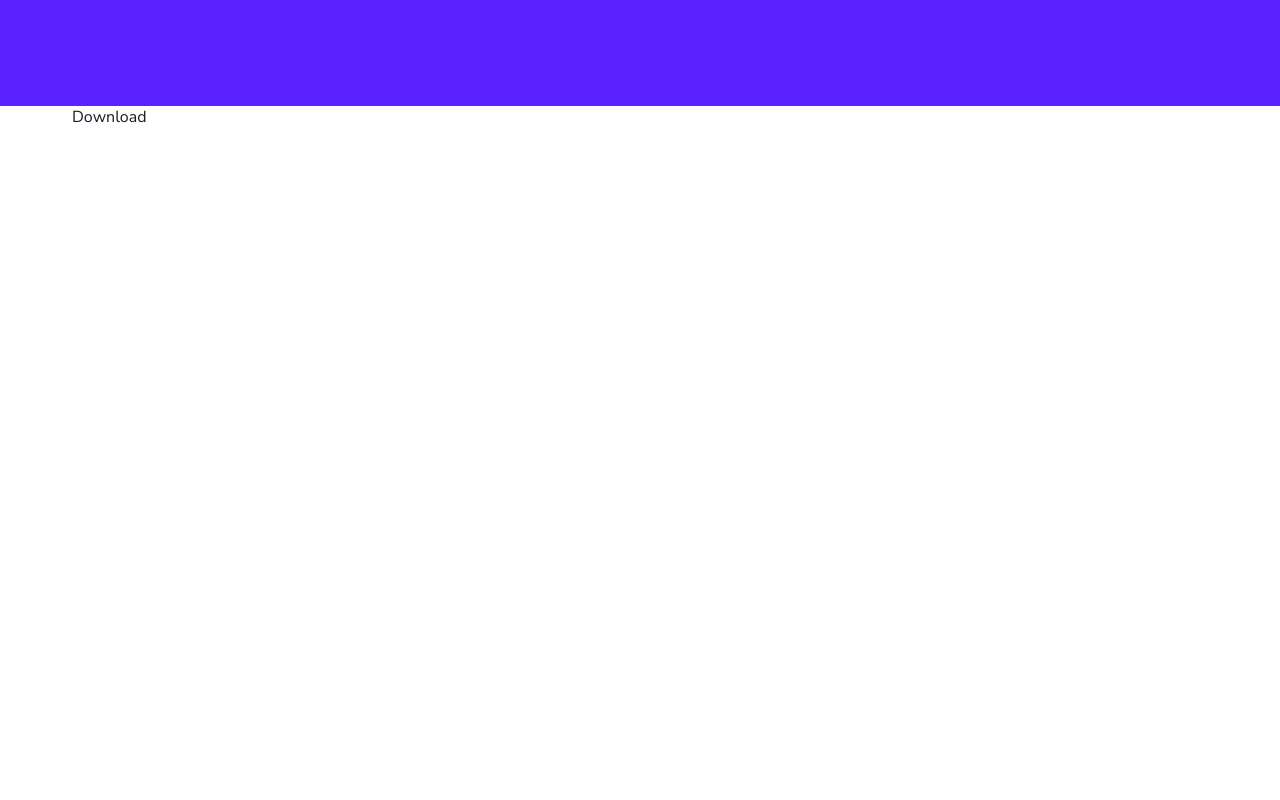
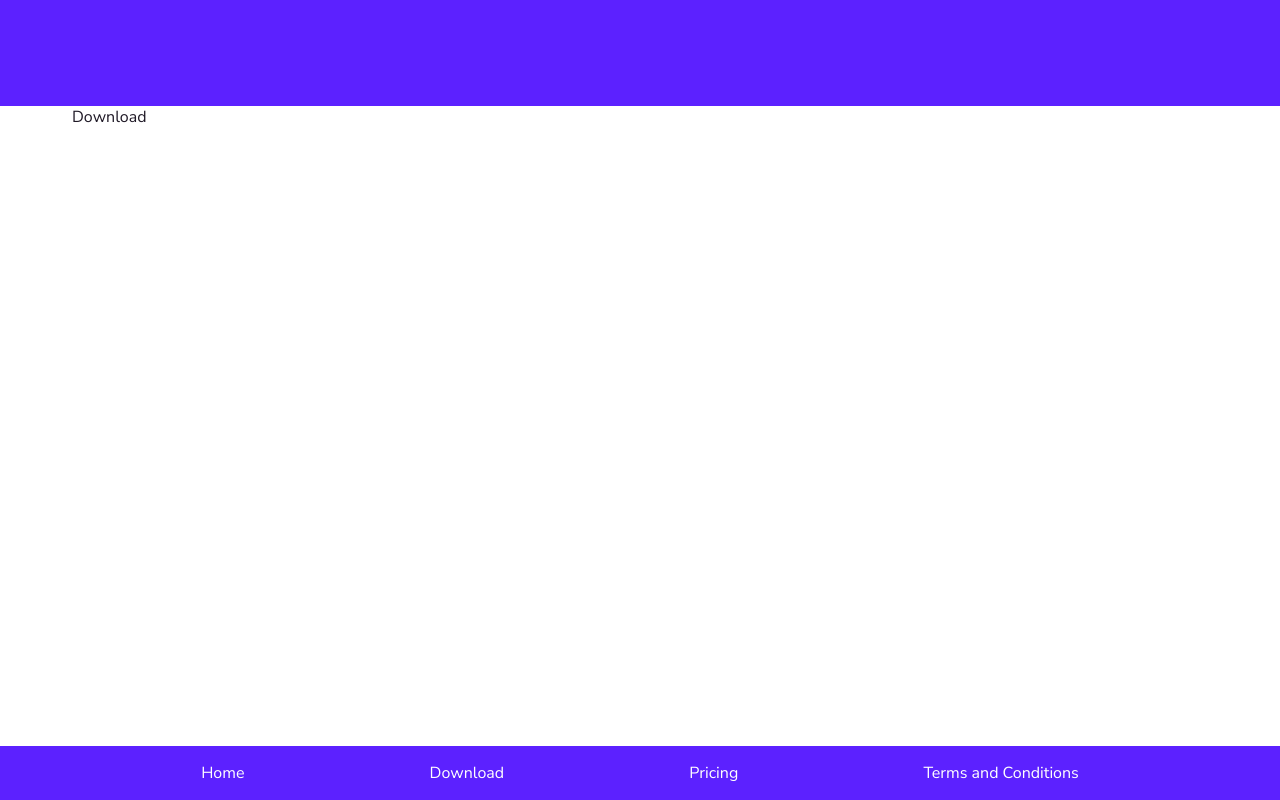
Before and after one commit to jukuly/scribeai-web, a React (Create React App) app: page / in a window 1280 px wide. Shown: the part 2524-3324 px from the top of the page. Before the commit the page ends 3270 px from the top, so only its background shows below. Built offline with nearby package versions, Linux system fonts and the light colour scheme; no server answers.

Commit message:
footer component

```diff
--- /dev/null
+++ b/src/components/footer/footer.module.scss
@@ -0,0 +1,24 @@
+.footerList {
+  padding: 1rem;
+  background-color: #5c21ff;
+  box-shadow: 0 0 25px rgba($color: #000000, $alpha: 0.2);
+  z-index: 99999;
+  color: #ffffff;
+  list-style-type: none;
+  display: flex;
+  align-items: center;
+  justify-content: space-evenly;
+  a {
+    text-decoration: none;
+    color: #ffffff;
+    background-image: linear-gradient(#ffffff, #ffffff);
+    background-size: 0% 0.075em;
+    background-position-y: 100%;
+    background-position-x: 0%;
+    background-repeat: no-repeat;
+    transition: background-size 150ms ease-in-out;
+  }
+  a:hover {
+    background-size: 100% 0.075em;
+  }
+}
--- /dev/null
+++ b/src/components/footer/footer.tsx
@@ -0,0 +1,29 @@
+import styles from './footer.module.scss';
+
+export default function() {
+
+  return (
+    <ul className={styles.footerList}>
+      <li>
+        <a href='/'>
+          Home
+        </a>
+      </li>
+      <li>
+        <a href='/download'>
+          Download
+        </a>
+      </li>
+      <li>
+        <a href='/pricing'>
+          Pricing
+        </a>
+      </li>
+      <li>
+        <a href='/terms'>
+          Terms and Conditions
+        </a>
+      </li>
+    </ul>
+  );
+}
--- a/src/components/header/header.module.scss
+++ b/src/components/header/header.module.scss
@@ -1,5 +1,6 @@
 .header {
   position: fixed;
+  top: 0;
   width: 100%;
   padding: 1rem;
   background-color: #5c21ff;
--- a/src/pages/home/home.module.scss
+++ b/src/pages/home/home.module.scss
@@ -1,6 +1,6 @@
 main {
   color: #1F1926;
-  position: absolute;
+  position: relative;
   margin: auto;
   width: 100%;
 }
--- a/src/pages/home/home.tsx
+++ b/src/pages/home/home.tsx
@@ -1,4 +1,5 @@
 import DownArrow from '../../components/downArrow/downArrow';
+import Footer from '../../components/footer/footer';
 import AppSpinner from './appSpinner/appSpinner';
 import styles from './home.module.scss';
 import ShowOff from './showOff/showOff';
@@ -85,6 +86,7 @@ export default function({ top } : { top: boolean }) {
         top &&
         <DownArrow />
       }
+      <Footer />
     </>
   );
 }
```
